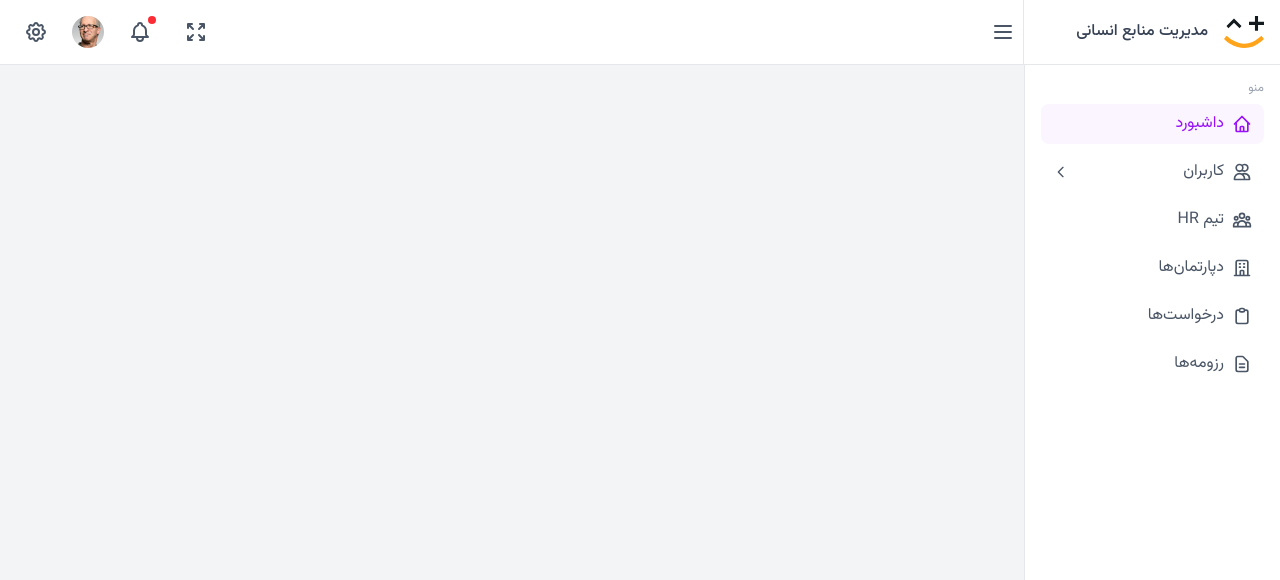
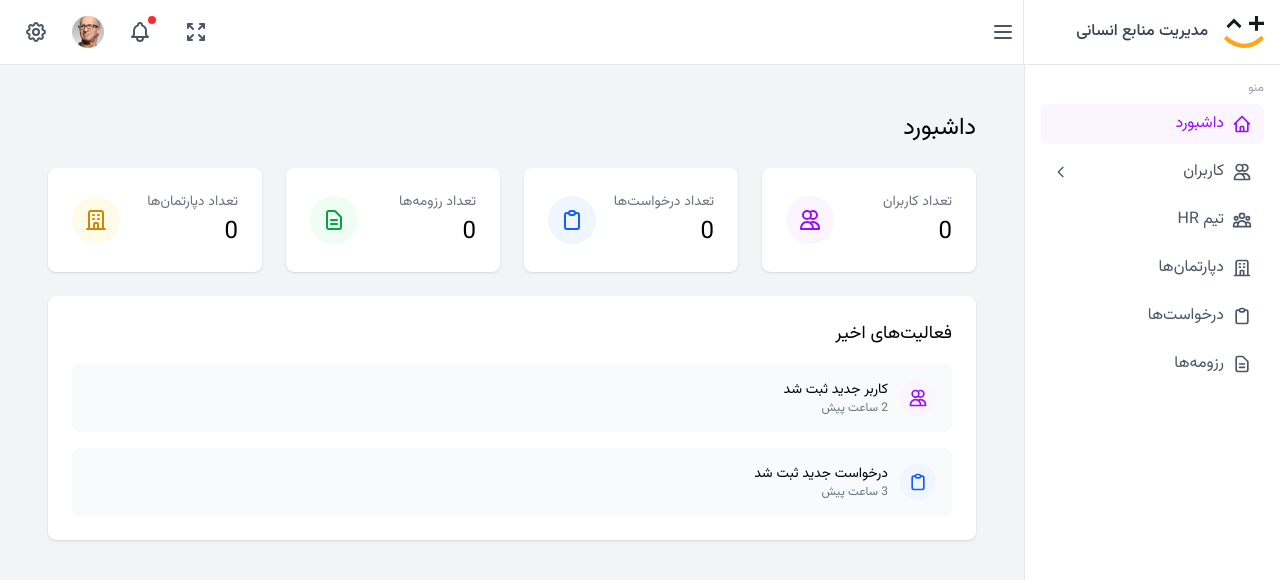
Before and after one commit to espitman/jbm-hr-admin, a Nuxt app: page / in a window 1280 px wide. Shown: the top 580 px of the page. Built offline with nearby package versions, Linux system fonts and the light colour scheme.

Commit message:
feat: create dashboard page with stats cards and recent activity

```diff
--- a/components/SideBar.vue
+++ b/components/SideBar.vue
@@ -10,12 +10,12 @@
       <div class="space-y-6">
         <div class="space-y-2">
           <div v-if="!isCollapsed" class="text-xs font-regular text-gray-400 uppercase">منو</div>
-          <a href="#" class="flex items-center space-x-2 px-3 py-2 text-purple-600 bg-purple-50 rounded-lg">
+          <NuxtLink to="/" class="flex items-center space-x-2 px-3 py-2 text-purple-600 bg-purple-50 rounded-lg">
             <svg :class="['fill-none', isCollapsed ? 'h-6 w-6' : 'h-5 w-5']" viewBox="0 0 24 24" stroke="currentColor">
               <path stroke-linecap="round" stroke-linejoin="round" stroke-width="2" d="M3 12l2-2m0 0l7-7 7 7M5 10v10a1 1 0 001 1h3m10-11l2 2m-2-2v10a1 1 0 01-1 1h-3m-6 0a1 1 0 001-1v-4a1 1 0 011-1h2a1 1 0 011 1v4a1 1 0 001 1m-6 0h6" />
             </svg>
             <span v-if="!isCollapsed" class="font-regular">داشبورد</span>
-          </a>
+          </NuxtLink>
           <div class="space-y-1">
             <button
               class="w-full flex items-center justify-between px-3 py-2 text-gray-600 hover:bg-gray-50 rounded-lg"
@@ -38,12 +38,12 @@
               </svg>
             </button>
             <div v-if="isUsersOpen && !isCollapsed" class="pr-4 space-y-1">
-              <a href="#" class="block px-3 py-2 text-sm text-gray-600 hover:bg-gray-50 rounded-lg">
+              <NuxtLink to="/users/list" class="block px-3 py-2 text-sm text-gray-600 hover:bg-gray-50 rounded-lg">
                 مدیریت کاربران
-              </a>
-              <a href="#" class="block px-3 py-2 text-sm text-gray-600 hover:bg-gray-50 rounded-lg">
+              </NuxtLink>
+              <NuxtLink to="/users/register" class="block px-3 py-2 text-sm text-gray-600 hover:bg-gray-50 rounded-lg">
                 ثبت کاربر جدید
-              </a>
+              </NuxtLink>
             </div>
           </div>
           <a href="#" class="flex items-center space-x-2 px-3 py-2 text-gray-600 hover:bg-gray-50 rounded-lg">
--- /dev/null
+++ b/pages/index.vue
@@ -0,0 +1,105 @@
+<template>
+  <div class="p-6">
+    <h1 class="text-2xl font-regular mb-6">داشبورد</h1>
+    <div class="grid grid-cols-1 md:grid-cols-2 lg:grid-cols-4 gap-6 mb-6">
+      <!-- Stats Cards -->
+      <div class="bg-white rounded-lg shadow p-6">
+        <div class="flex items-center justify-between">
+          <div>
+            <p class="text-sm text-gray-500">تعداد کاربران</p>
+            <p class="text-2xl font-regular mt-1">0</p>
+          </div>
+          <div class="p-3 bg-purple-50 rounded-full">
+            <svg class="h-6 w-6 text-purple-600" fill="none" viewBox="0 0 24 24" stroke="currentColor">
+              <path stroke-linecap="round" stroke-linejoin="round" stroke-width="2" d="M12 4.354a4 4 0 110 5.292M15 21H3v-1a6 6 0 0112 0v1zm0 0h6v-1a6 6 0 00-9-5.197M13 7a4 4 0 11-8 0 4 4 0 018 0z" />
+            </svg>
+          </div>
+        </div>
+      </div>
+
+      <div class="bg-white rounded-lg shadow p-6">
+        <div class="flex items-center justify-between">
+          <div>
+            <p class="text-sm text-gray-500">تعداد درخواست‌ها</p>
+            <p class="text-2xl font-regular mt-1">0</p>
+          </div>
+          <div class="p-3 bg-blue-50 rounded-full">
+            <svg class="h-6 w-6 text-blue-600" fill="none" viewBox="0 0 24 24" stroke="currentColor">
+              <path stroke-linecap="round" stroke-linejoin="round" stroke-width="2" d="M9 5H7a2 2 0 00-2 2v12a2 2 0 002 2h10a2 2 0 002-2V7a2 2 0 00-2-2h-2M9 5a2 2 0 002 2h2a2 2 0 002-2M9 5a2 2 0 012-2h2a2 2 0 012 2" />
+            </svg>
+          </div>
+        </div>
+      </div>
+
+      <div class="bg-white rounded-lg shadow p-6">
+        <div class="flex items-center justify-between">
+          <div>
+            <p class="text-sm text-gray-500">تعداد رزومه‌ها</p>
+            <p class="text-2xl font-regular mt-1">0</p>
+          </div>
+          <div class="p-3 bg-green-50 rounded-full">
+            <svg class="h-6 w-6 text-green-600" fill="none" viewBox="0 0 24 24" stroke="currentColor">
+              <path stroke-linecap="round" stroke-linejoin="round" stroke-width="2" d="M9 12h6m-6 4h6m2 5H7a2 2 0 01-2-2V5a2 2 0 012-2h5.586a1 1 0 01.707.293l5.414 5.414a1 1 0 01.293.707V19a2 2 0 01-2 2z" />
+            </svg>
+          </div>
+        </div>
+      </div>
+
+      <div class="bg-white rounded-lg shadow p-6">
+        <div class="flex items-center justify-between">
+          <div>
+            <p class="text-sm text-gray-500">تعداد دپارتمان‌ها</p>
+            <p class="text-2xl font-regular mt-1">0</p>
+          </div>
+          <div class="p-3 bg-yellow-50 rounded-full">
+            <svg class="h-6 w-6 text-yellow-600" fill="none" viewBox="0 0 24 24" stroke="currentColor">
+              <path stroke-linecap="round" stroke-linejoin="round" stroke-width="2" d="M19 21V5a2 2 0 00-2-2H7a2 2 0 00-2 2v16m14 0h2m-2 0h-5m-9 0H3m2 0h5M9 7h1m-1 4h1m4-4h1m-1 4h1m-5 10v-5a1 1 0 011-1h2a1 1 0 011 1v5m-4 0h4" />
+            </svg>
+          </div>
+        </div>
+      </div>
+    </div>
+
+    <!-- Recent Activity Section -->
+    <div class="bg-white rounded-lg shadow p-6">
+      <h2 class="text-lg font-regular mb-4">فعالیت‌های اخیر</h2>
+      <div class="space-y-4">
+        <div class="flex items-center justify-between p-4 bg-gray-50 rounded-lg">
+          <div class="flex items-center space-x-3">
+            <div class="p-2 bg-purple-50 rounded-full">
+              <svg class="h-5 w-5 text-purple-600" fill="none" viewBox="0 0 24 24" stroke="currentColor">
+                <path stroke-linecap="round" stroke-linejoin="round" stroke-width="2" d="M12 4.354a4 4 0 110 5.292M15 21H3v-1a6 6 0 0112 0v1zm0 0h6v-1a6 6 0 00-9-5.197M13 7a4 4 0 11-8 0 4 4 0 018 0z" />
+              </svg>
+            </div>
+            <div>
+              <p class="text-sm font-regular">کاربر جدید ثبت شد</p>
+              <p class="text-xs text-gray-500">2 ساعت پیش</p>
+            </div>
+          </div>
+        </div>
+        <div class="flex items-center justify-between p-4 bg-gray-50 rounded-lg">
+          <div class="flex items-center space-x-3">
+            <div class="p-2 bg-blue-50 rounded-full">
+              <svg class="h-5 w-5 text-blue-600" fill="none" viewBox="0 0 24 24" stroke="currentColor">
+                <path stroke-linecap="round" stroke-linejoin="round" stroke-width="2" d="M9 5H7a2 2 0 00-2 2v12a2 2 0 002 2h10a2 2 0 002-2V7a2 2 0 00-2-2h-2M9 5a2 2 0 002 2h2a2 2 0 002-2M9 5a2 2 0 012-2h2a2 2 0 012 2" />
+              </svg>
+            </div>
+            <div>
+              <p class="text-sm font-regular">درخواست جدید ثبت شد</p>
+              <p class="text-xs text-gray-500">3 ساعت پیش</p>
+            </div>
+          </div>
+        </div>
+      </div>
+    </div>
+  </div>
+</template>
+
+<script setup>
+// Page logic will be added later
+</script>
+
+<style>
+/* Import main CSS file */
+@import "~/assets/css/main.css";
+</style>
--- /dev/null
+++ b/pages/users/list.vue
@@ -0,0 +1,17 @@
+<template>
+  <div class="p-6">
+    <h1 class="text-2xl font-regular mb-6">مدیریت کاربران</h1>
+    <div class="bg-white rounded-lg shadow">
+      <!-- Content will be added later -->
+    </div>
+  </div>
+</template>
+
+<script setup>
+// Page logic will be added later
+</script>
+
+<style>
+/* Import main CSS file */
+@import "~/assets/css/main.css";
+</style>
--- /dev/null
+++ b/pages/users/register.vue
@@ -0,0 +1,17 @@
+<template>
+  <div class="p-6">
+    <h1 class="text-2xl font-regular mb-6">ثبت کاربر جدید</h1>
+    <div class="bg-white rounded-lg shadow">
+      <!-- Content will be added later -->
+    </div>
+  </div>
+</template>
+
+<script setup>
+// Page logic will be added later
+</script>
+
+<style>
+/* Import main CSS file */
+@import "~/assets/css/main.css";
+</style>
```
